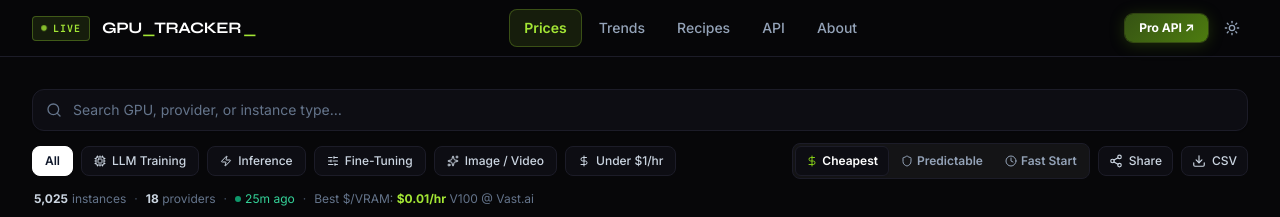
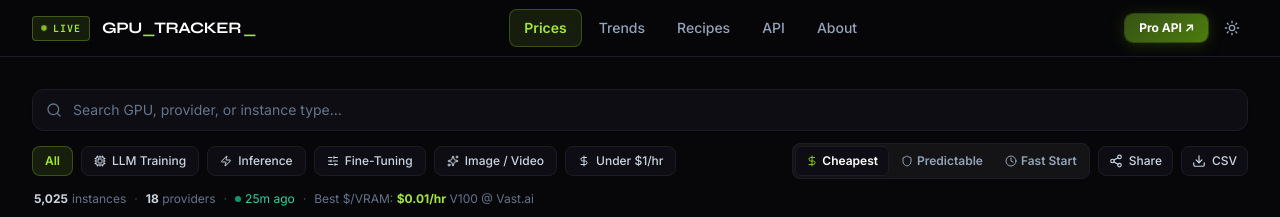
Before and after one commit to brainbreezegames-lang/gpu-tracker, a React (Vite) app: page / in a window 1280 px wide. Shown: the top 217 px of the page. Built offline with nearby package versions, Linux system fonts and the light colour scheme.

Commit message:
auto: update 2026-02-21 23:53 UTC

```diff
--- a/App.tsx
+++ b/App.tsx
@@ -307,7 +307,7 @@ const ComparisonPage: React.FC<{
           onClick={() => { setFilters(DEFAULT_FILTERS); setActiveWorkload('all'); }}
           className={`text-xs px-3 py-1.5 rounded-lg border font-semibold transition-all ${
             activeWorkload === 'all'
-              ? 'bg-slate-900 dark:bg-white border-slate-900 dark:border-white text-white dark:text-slate-900'
+              ? 'bg-slate-900 dark:bg-brand-400/10 border-slate-900 dark:border-brand-400/25 text-white dark:text-brand-400'
               : 'border-slate-200 dark:border-ink-border bg-white dark:bg-ink-card text-slate-600 dark:text-slate-300 hover:bg-slate-50 dark:hover:bg-white/5'
           }`}
         >
@@ -319,7 +319,7 @@ const ComparisonPage: React.FC<{
               onClick={() => { setFilters(apply()); setActiveWorkload(id); }}
               className={`flex items-center gap-1.5 text-xs px-3 py-1.5 rounded-lg border font-medium transition-all ${
                 activeWorkload === id
-                  ? 'bg-slate-900 dark:bg-white border-slate-900 dark:border-white text-white dark:text-slate-900'
+                  ? 'bg-slate-900 dark:bg-brand-400/10 border-slate-900 dark:border-brand-400/25 text-white dark:text-brand-400'
                   : 'border-slate-200 dark:border-ink-border bg-white dark:bg-ink-card text-slate-600 dark:text-slate-300 hover:bg-slate-50 dark:hover:bg-white/5'
               }`}
             >
--- a/components/GPUComparisonTable.tsx
+++ b/components/GPUComparisonTable.tsx
@@ -131,7 +131,7 @@ const PaginationControls: React.FC<{
                 <button key={p} onClick={() => setPage(p)}
                   className={`px-2.5 py-1.5 text-xs font-medium rounded-lg border transition-colors ${
                     p === page
-                      ? 'bg-slate-900 dark:bg-white text-white dark:text-slate-900 border-slate-900 dark:border-white'
+                      ? 'bg-slate-900 dark:bg-brand-400/10 text-white dark:text-brand-400 border-slate-900 dark:border-brand-400/25'
                       : 'border-slate-200 dark:border-ink-border bg-white dark:bg-ink-card text-slate-600 dark:text-slate-300 hover:bg-slate-50 dark:hover:bg-white/5'
                   }`}>{p}
                 </button>
```
